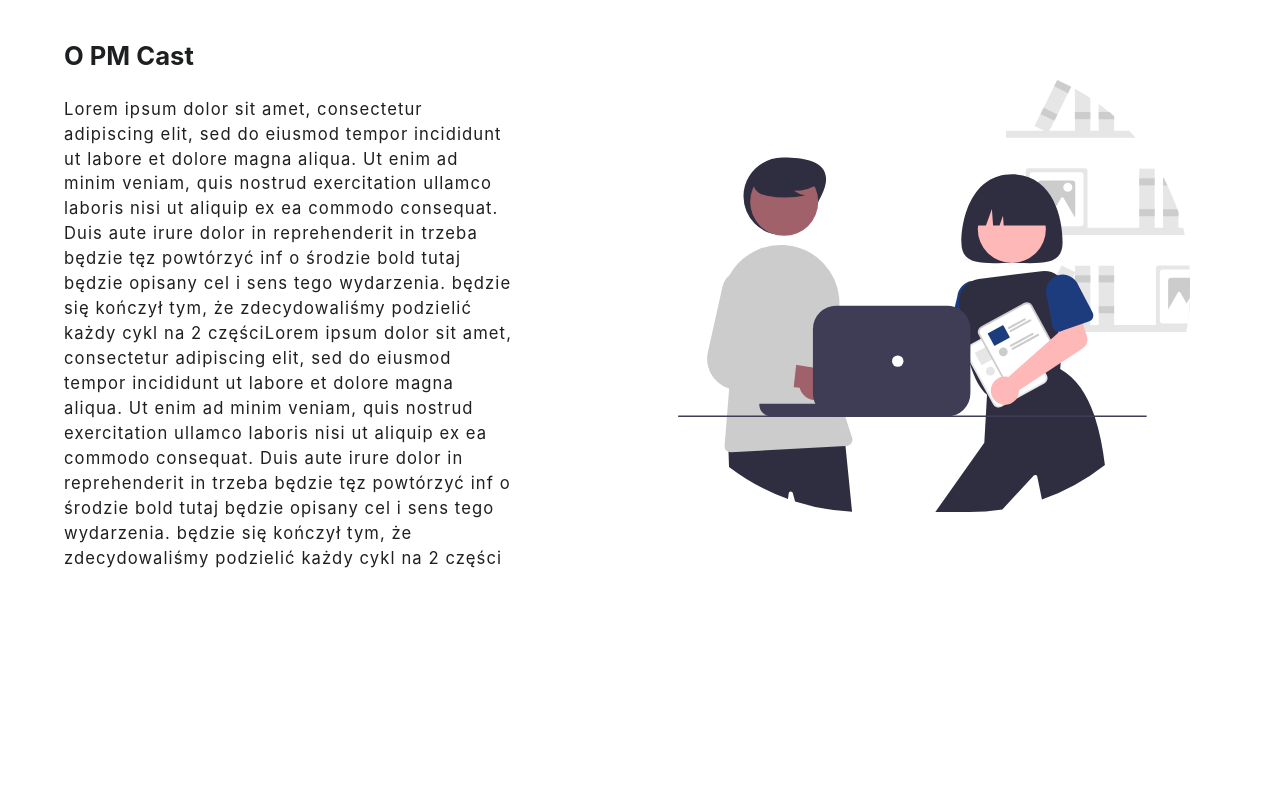
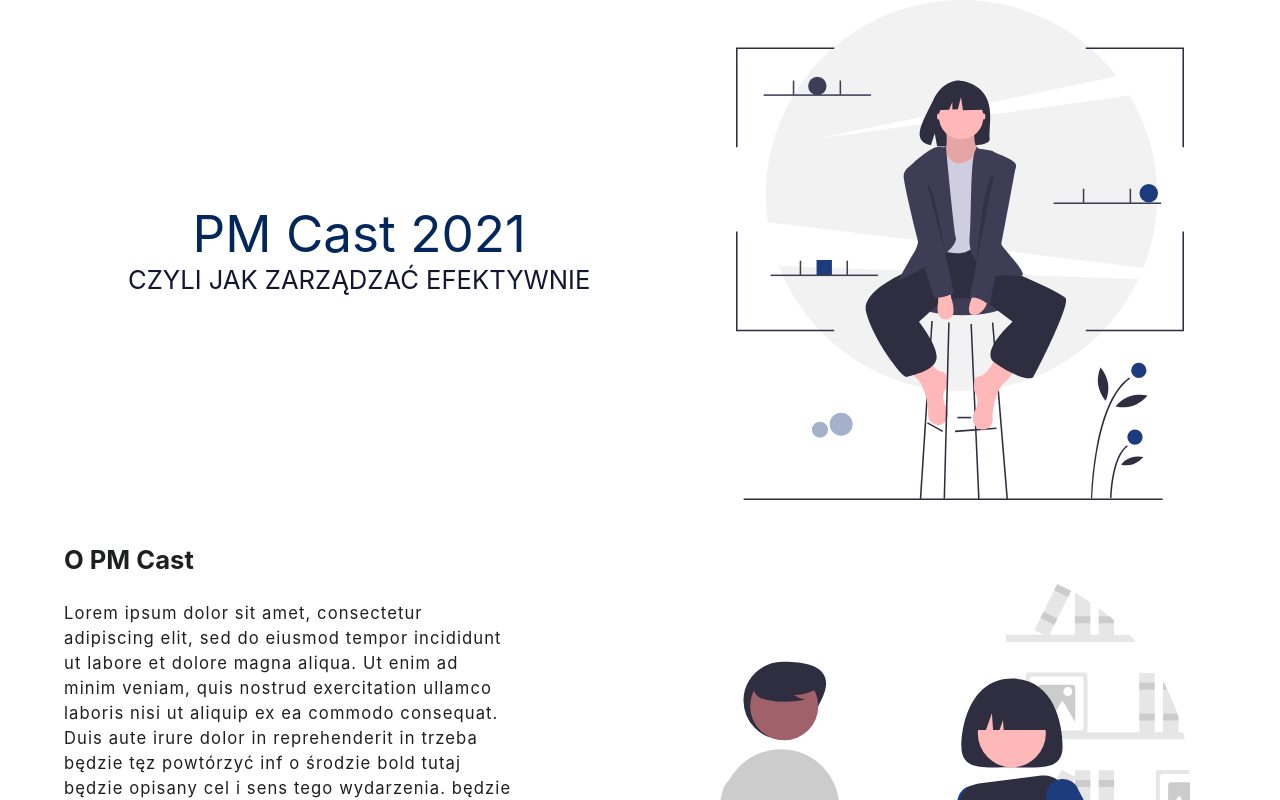
Before and after one commit to AlutkaG/PMCast, a React (Create React App) app in the folder frontend/: page / in a window 1280 px wide. Shown: the top 800 px of the page. Built offline with nearby package versions, Linux system fonts and the light colour scheme.

Commit message:
Created welcome section (first section)

```diff
--- a/frontend/src/App.css
+++ b/frontend/src/App.css
@@ -1,38 +1,7 @@
+:root {
+  --font-color: #1e1f21;
+}
+
 .App {
   text-align: center;
 }
-
-.App-logo {
-  height: 40vmin;
-  pointer-events: none;
-}
-
-@media (prefers-reduced-motion: no-preference) {
-  .App-logo {
-    animation: App-logo-spin infinite 20s linear;
-  }
-}
-
-.App-header {
-  background-color: #282c34;
-  min-height: 100vh;
-  display: flex;
-  flex-direction: column;
-  align-items: center;
-  justify-content: center;
-  font-size: calc(10px + 2vmin);
-  color: white;
-}
-
-.App-link {
-  color: #61dafb;
-}
-
-@keyframes App-logo-spin {
-  from {
-    transform: rotate(0deg);
-  }
-  to {
-    transform: rotate(360deg);
-  }
-}
--- a/frontend/src/App.js
+++ b/frontend/src/App.js
@@ -1,9 +1,11 @@
 import "./App.css";
 import About from "../src/components/About/About";
+import WelcomeSection from "../src/components/WelcomeSection/WelcomeSection";
 
 function App() {
   return (
     <div className="App">
+      <WelcomeSection />
       <About />
     </div>
   );
--- a/frontend/src/components/About/About.css
+++ b/frontend/src/components/About/About.css
@@ -1,7 +1,3 @@
-:root {
-  --font-color: #1e1f21;
-}
-
 #about {
   margin: 5vh 5vw 0 5vw;
   display: grid;
--- /dev/null
+++ b/frontend/src/components/WelcomeSection/WelcomeSection.css
@@ -0,0 +1,27 @@
+#welcome_section {
+  display: grid;
+  grid-template-columns: 1fr 1fr;
+}
+
+.welcome_section-left-side {
+  position: relative;
+}
+
+.welcome_section-content-div {
+  position: absolute;
+  top: 40%;
+  left: 20%;
+}
+.welcome_section-title {
+  font-size: 4vw;
+  color: #01275c;
+}
+
+.welcome_section-subtitle {
+  font-size: 2vw;
+  color: #121631;
+}
+
+.welcome_section-img {
+  width: 35vw;
+}
--- /dev/null
+++ b/frontend/src/components/WelcomeSection/WelcomeSection.js
@@ -0,0 +1,22 @@
+import "./WelcomeSection.css";
+import pict from "../../img/img1.svg";
+
+const WelcomeSection = () => {
+  return (
+    <div id="welcome_section">
+      <div className="welcome_section-left-side">
+        <div className="welcome_section-content-div">
+          <div className="welcome_section-title">PM Cast 2021</div>
+          <div className="welcome_section-subtitle">
+            CZYLI JAK ZARZĄDZAĆ EFEKTYWNIE
+          </div>
+        </div>
+      </div>
+      <div>
+        <img src={pict} alt="" className="welcome_section-img" />
+      </div>
+    </div>
+  );
+};
+
+export default WelcomeSection;
```
